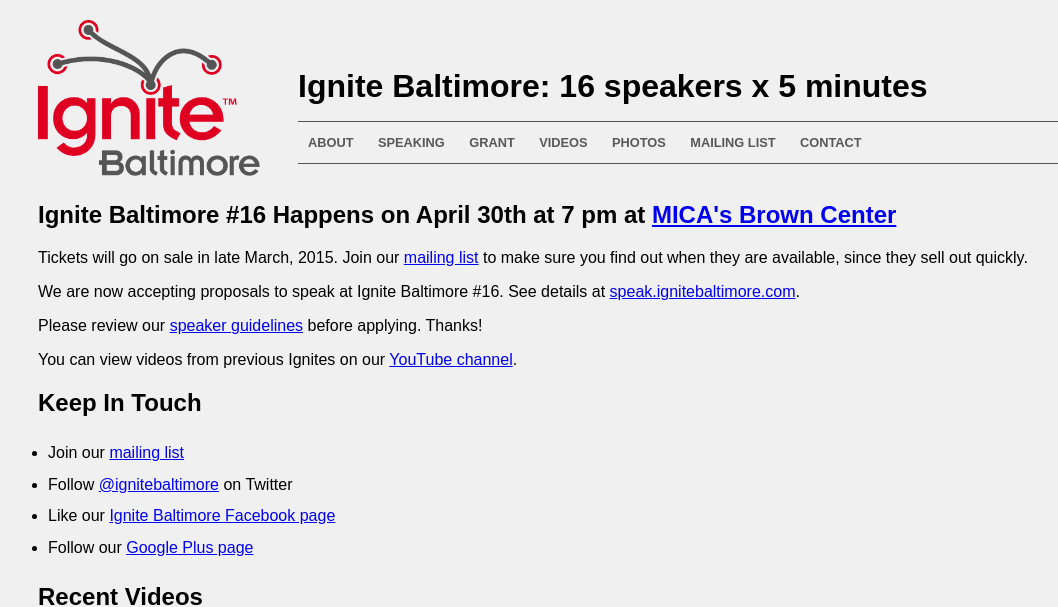
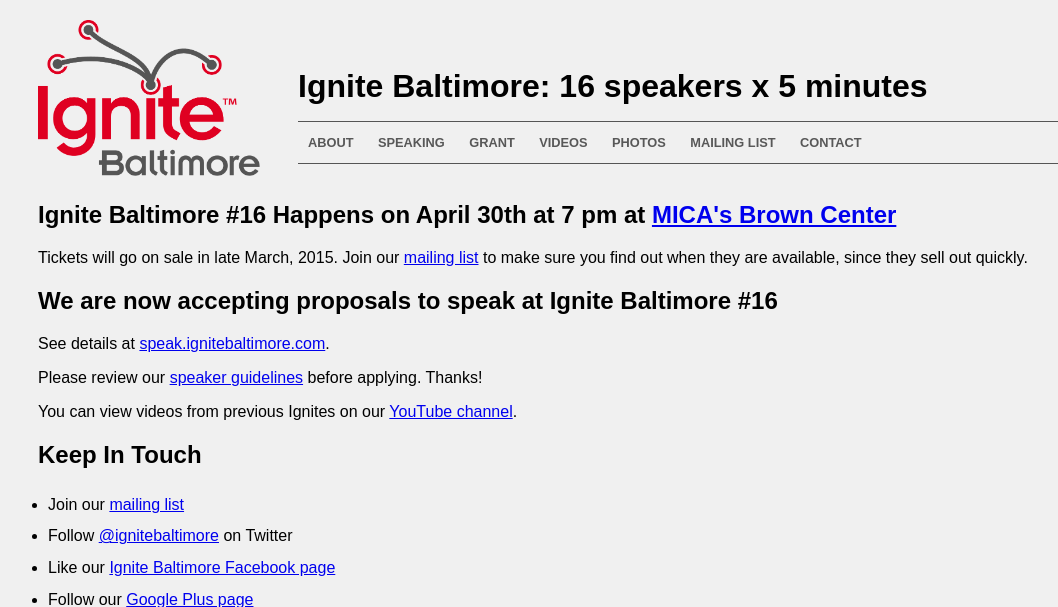
Before and after one commit to ignitebaltimore/ignitebaltimore.github.com, a Jekyll site: the page built from index.html, in a window 1280 px wide and 900 px high, cut to the strip 0-607 px from the top of the window. Shown: the whole strip, without its empty margins (22-1080 px from the left). Built offline with Jekyll 4.4.1, drawn with Linux system fonts in a browser that asks for light colours; nearby versions of some CDN libraries.

Commit message:
make speaker proposal thing super obvious

```diff
--- a/index.html
+++ b/index.html
@@ -25,7 +25,8 @@
 <!--<h4>Tickets are sold-out</h4>-->
 <!--<p>But the <a href="https://www.eventbrite.com/e/ignite-baltimore-14-tickets-10595829411">waiting list is open</a>!</p>-->
 
-<p>We are now accepting proposals to speak at Ignite Baltimore #16. See details at <a href="http://speak.ignitebaltimore.com">speak.ignitebaltimore.com</a>.</p>
+<h2 class="row">We are now accepting proposals to speak at Ignite Baltimore #16</h2>
+<p class="row">See details at <a href="http://speak.ignitebaltimore.com">speak.ignitebaltimore.com</a>.</p>
 <p><strong></strong>Please review our <a href="/speaking">speaker guidelines</a> before applying</strong>. Thanks!</p>
 
 <!--
```
